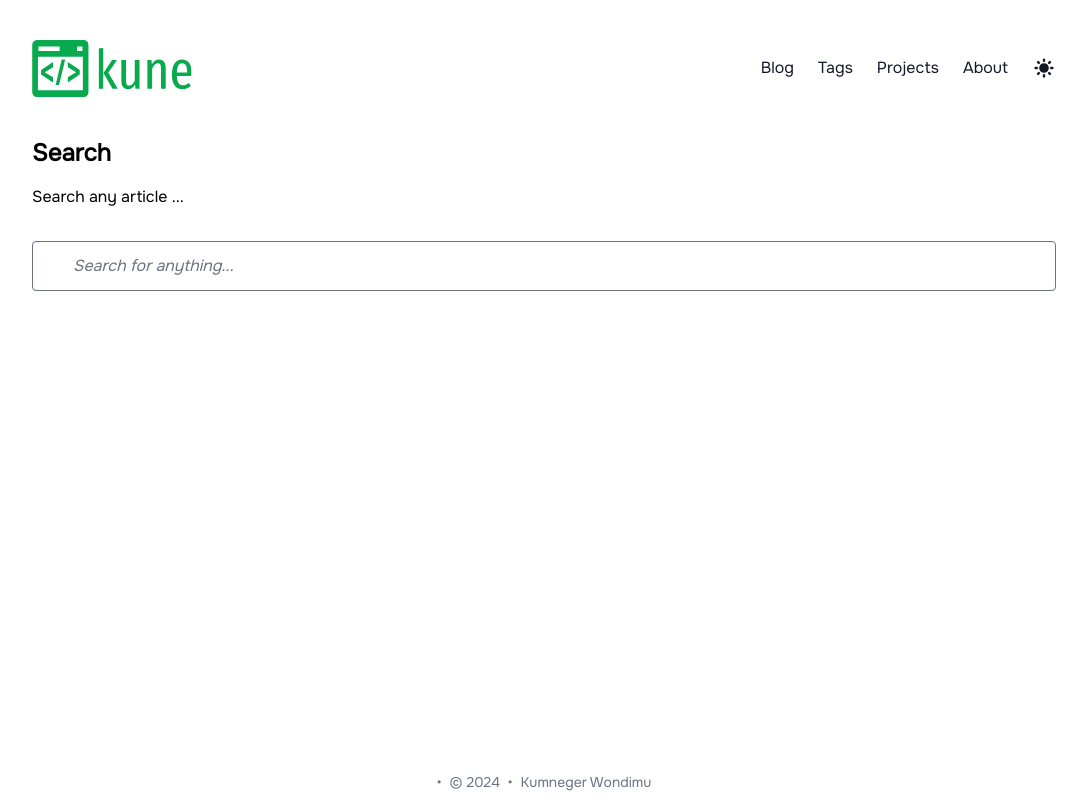
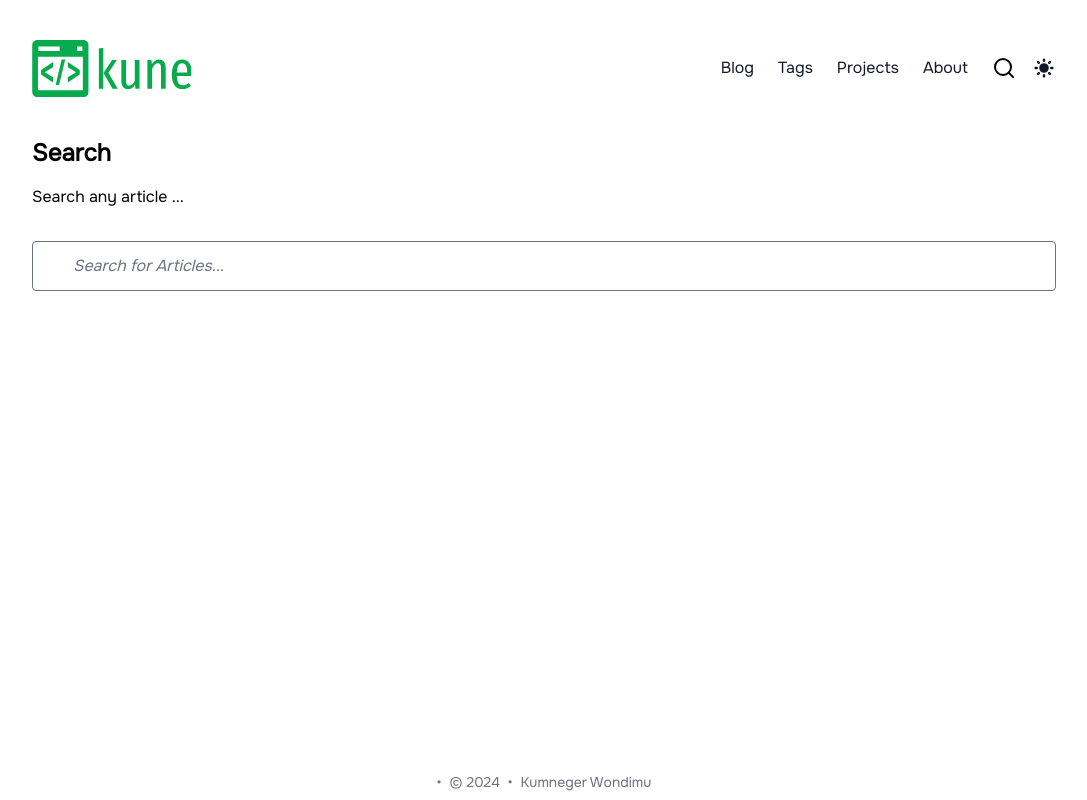
Before and after one commit to Kumneger0/kumneger.dev, an Astro site: page /search in a window 1280 px wide. Shown: the whole page, without its empty margins (96-1183 px from the left). Built offline with nearby package versions, Linux system fonts and the light colour scheme; Astro itself is replaced by a stand-in of ours; some packages are replaced by stand-ins of ours.

Commit message:
Refactor: Add global search bar in the header
Add a search button to the header that opens a search bar.
Improve search functionality and UI.
Adjust search bar design.
Update searches to filter on tags correctly.

```diff
--- a/src/components/Header.astro
+++ b/src/components/Header.astro
@@ -26,8 +26,30 @@ const t = useTranslations();
         </HeaderLink>
       ))
     }
-    <div class="flex gap-4">
+    <div class="flex gap-4 items-center">
       <!-- <SearchButton /> -->
+
+      <div>
+        <a href="/search">
+          <svg
+            class="feather feather-search"
+            fill="none"
+            height="24"
+            stroke="currentColor"
+            stroke-linecap="round"
+            stroke-linejoin="round"
+            stroke-width="2"
+            viewBox="0 0 24 24"
+            width="24"
+            xmlns="http://www.w3.org/2000/svg"
+            ><circle cx="11" cy="11" r="8"></circle><line
+              x1="21"
+              x2="16.65"
+              y1="21"
+              y2="16.65"></line></svg
+          >
+        </a>
+      </div>
 
       <ThemeSwitcher client:only="react" />
       <MobileNav client:only="react" />
--- a/src/components/react/search.tsx
+++ b/src/components/react/search.tsx
@@ -16,7 +16,7 @@ export type SearchItem = {
     title: string;
     summary: string;
     slug: string;
-    cover: string;
+    cover: { src: string };
     date: Date;
   };
 };
@@ -44,15 +44,13 @@ export default function SearchBar({ searchList }: Props) {
   const postsToSearch = searchList.map(({ data, slug }) => ({
     ...data,
     slug,
-    tagString: data.tags.join(","),
+    tagString: data.tags.map(({ slug }) => slug).join(","),
   }));
-
-  console.log("list", searchList);
 
   const fuse = useMemo(
     () =>
       new Fuse(postsToSearch, {
-        keys: ["title", "description", "tags"],
+        keys: ["title", "summary", "tagString"],
         includeMatches: true,
         minMatchCharLength: 2,
         threshold: 0.5,
@@ -61,13 +59,10 @@ export default function SearchBar({ searchList }: Props) {
   );
 
   useEffect(() => {
-    // if URL has search query,
-    // insert that search query in input field
     const searchUrl = new URLSearchParams(window.location.search);
     const searchStr = searchUrl.get("q");
     if (searchStr) setInputVal(searchStr);
 
-    // put focus cursor at the end of the string
     setTimeout(function () {
       inputRef.current!.selectionStart = inputRef.current!.selectionEnd =
         searchStr?.length || 0;
@@ -78,7 +73,6 @@ export default function SearchBar({ searchList }: Props) {
     // Add search result only if
     // input value is more than one character
     let inputResult = inputVal.length > 1 ? fuse.search(inputVal) : [];
-    console.log("input result", inputResult);
     setSearchResults(inputResult);
 
     // Update search string in URL
@@ -101,13 +95,12 @@ export default function SearchBar({ searchList }: Props) {
         border-opacity-40 bg-skin-fill py-3 pl-10
         pr-3 placeholder:italic placeholder:text-opacity-75
         focus:border-skin-accent focus:outline-none text-black"
-          placeholder="Search for anything..."
+          placeholder="Search for Articles..."
           type="text"
           name="search"
           value={inputVal}
           onChange={handleChange}
           autoComplete="off"
-          // autoFocus
           ref={inputRef}
         />
       </label>
@@ -148,7 +141,7 @@ function Card({
           <div>
             <h2 className="text-2xl font-bold leading-8 tracking-tight">
               <a
-                transition:name={title}
+                style={{ viewTransitionName: title }}
                 href={href}
                 className="text-gray-900 dark:text-gray-100"
               >
@@ -158,10 +151,12 @@ function Card({
             <div className="flex flex-wrap">
               {tags.map(({ slug }) => (
                 <a
-                  transition:name={slug}
+                  style={{ viewTransitionName: slug }}
                   href={`/tags/${slug}`}
-                  class="mr-3 text-sm font-medium uppercase text-primary-500 hover:text-primary-600 dark:hover:text-primary-400"
-                ></a>
+                  className="mr-3 text-sm font-medium uppercase text-primary-500 hover:text-primary-600 dark:hover:text-primary-400"
+                >
+                  {slug}
+                </a>
               ))}
             </div>
           </div>
@@ -189,15 +184,15 @@ function Cover({
   date,
 }: {
   title: string;
-  cover: string;
+  cover: { src: string };
   date: Date;
 }) {
   console.log(cover);
 
   return (
     <div
-      transition:name={`${title}-img`}
-      class="relative h-[200px] overflow-hidden bg-primary-50 dark:bg-opacity-10 rounded-lg"
+      style={{ viewTransitionName: `${title}-img` }}
+      className="relative h-[200px] overflow-hidden bg-primary-50 dark:bg-opacity-10 rounded-lg"
     >
       {cover && (
         <img
--- a/src/content/blog/User's-Clipboard.mdx
+++ b/src/content/blog/User's-Clipboard.mdx
@@ -2,6 +2,7 @@
  title: Accessing User's Clipboard In JavaScript
  author: Kumneger Wondimu
  date: '2023-07-02'
+ tags : ['javascript']
  summary: In this article, we will learn how to access the user's clipboard in JavaScript.
  cover : '@/assets/users-clipboard.jpeg'
  postLayout : 'simple'
--- a/src/content/blog/User's-Screen.mdx
+++ b/src/content/blog/User's-Screen.mdx
@@ -5,6 +5,7 @@
  summary : In this article, we will learn how to access the user's screen in JavaScript.
  cover : '@/assets/users-screen.jpeg'
  postLayout : 'simple'
+ tags : ['javascript']
 ---
 
 The **_navigator.mediaDevices.getDisplayMedia_** is a method provided by the Web API which allows you to capture the contents of the user's screen. It returns a promise that resolves to a MediaStream object containing the screen's live video and audio streams
--- a/src/content/blog/peer-to-peer-video-call.mdx
+++ b/src/content/blog/peer-to-peer-video-call.mdx
@@ -2,6 +2,7 @@
 title: Building a peer to peer video call app with PeerJS and React
 author: kumneger wondimu
 date: '2024-01-05'
+tags : ['react']
 summary: Discover how to build a peer-to-peer video call app from scratch. Learn the latest in P2P technology and enhance your web development skills.
 cover: '@/assets/peer-to-peer.jpeg'
 ---
--- /dev/null
+++ b/src/content/tags/javascript.mdx
@@ -0,0 +1,6 @@
+---
+name : JavaScript
+description : ''
+---
+
+JS is a versatile scripting language that runs in browsers, adding interactivity and manipulating the DOM
--- a/src/content/tags/nextjs.mdx
+++ b/src/content/tags/nextjs.mdx
@@ -2,3 +2,6 @@
 name: NextJs
 description: The React Framework For Full Stack Apps
 ---
+
+
+Next.js is a React framework for building SEO-friendly web apps with features like static generation & server-side rendering
--- a/src/content/tags/react.mdx
+++ b/src/content/tags/react.mdx
@@ -2,3 +2,4 @@
 name: React
 description: React is a free and open-source front-end JavaScript library for building user interfaces
 ---
+React is a free JavaScript library for building user interfaces. It simplifies complex UIs by letting you create reusable components.
--- a/src/pages/search.astro
+++ b/src/pages/search.astro
@@ -27,6 +27,7 @@ export const prerender = true;
   </div>
 
   <div>
+    <!-- @ts-ignore -->
     <SearchBar client:load="react" searchList={posts} />
   </div>
 </RootLayout>
```
